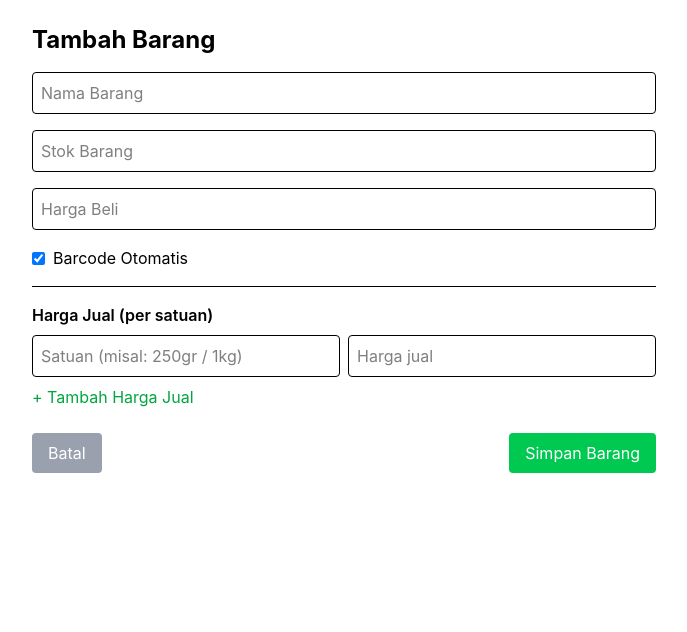
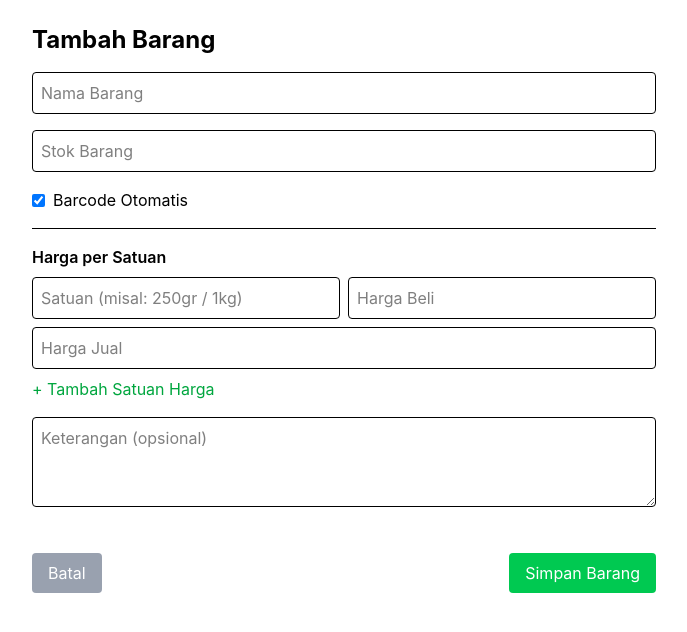
Before and after one commit to 481n4y4/warungkula, a React (Vite) app: page /tambah-barang in a window 1280 px wide. Shown: the top 632 px of the page, without its empty margins (296-983 px from the left). Built offline with nearby package versions, Linux system fonts and the light colour scheme.

Commit message:
✨ feat(ui): add the purchase price

```diff
--- a/src/pages/Dashboard.jsx
+++ b/src/pages/Dashboard.jsx
@@ -6,7 +6,7 @@ export default function Dashboard() {
 
   return (
     <div className="min-h-screen bg-gray-50">
-
+      <Navbar/>
 
 
       {/* Konten Dashboard */}
--- a/src/pages/TambahBarang.jsx
+++ b/src/pages/TambahBarang.jsx
@@ -7,13 +7,13 @@ export default function TambahBarang() {
   const [formData, setFormData] = useState({
     name: "",
     stock: "",
-    purchasePrice: "",
     barcode: "",
+    note: "",
   });
 
   const [autoBarcode, setAutoBarcode] = useState(true);
-  const [sellPrices, setSellPrices] = useState([
-    { unit: "", price: "" },
+  const [prices, setPrices] = useState([
+    { unit: "", purchasePrice: "", sellPrice: "" },
   ]);
 
   const handleChange = (e) => {
@@ -23,20 +23,20 @@ export default function TambahBarang() {
     });
   };
 
-  const handleSellChange = (index, field, value) => {
-    const updated = [...sellPrices];
+  const handlePriceChange = (index, field, value) => {
+    const updated = [...prices];
     updated[index][field] = value;
-    setSellPrices(updated);
+    setPrices(updated);
   };
 
-  const handleAddSellPrice = () => {
-    setSellPrices([...sellPrices, { unit: "", price: "" }]);
+  const handleAddPrice = () => {
+    setPrices([...prices, { unit: "", purchasePrice: "", sellPrice: "" }]);
   };
 
-  const handleRemoveSellPrice = (index) => {
-    const updated = [...sellPrices];
+  const handleRemovePrice = (index) => {
+    const updated = [...prices];
     updated.splice(index, 1);
-    setSellPrices(updated);
+    setPrices(updated);
   };
 
   const generateBarcode = () => {
@@ -49,9 +49,11 @@ export default function TambahBarang() {
     const newItem = {
       name: formData.name,
       stock: parseInt(formData.stock),
-      purchasePrice: parseInt(formData.purchasePrice),
+      note: formData.note,
       barcode: autoBarcode ? generateBarcode() : formData.barcode,
-      sellPrices: sellPrices.filter((sp) => sp.unit && sp.price),
+      prices: prices.filter(
+        (p) => p.unit && p.purchasePrice && p.sellPrice
+      ),
     };
 
     await addItem(newItem);
@@ -80,15 +82,6 @@ export default function TambahBarang() {
           className="w-full p-2 border rounded"
         />
 
-        <input
-          name="purchasePrice"
-          type="number"
-          value={formData.purchasePrice}
-          onChange={handleChange}
-          placeholder="Harga Beli"
-          className="w-full p-2 border rounded"
-        />
-
         {/* Barcode */}
         <div className="flex items-center gap-2">
           <input
@@ -109,30 +102,41 @@ export default function TambahBarang() {
           />
         )}
 
-        {/* Harga jual */}
+        {/* Daftar harga per satuan */}
         <div className="border-t pt-4">
-          <h2 className="font-semibold mb-2">Harga Jual (per satuan)</h2>
+          <h2 className="font-semibold mb-2">Harga per Satuan</h2>
 
-          {sellPrices.map((sp, i) => (
-            <div key={i} className="flex gap-2 mb-2">
+          {prices.map((p, i) => (
+            <div key={i} className="flex gap-2 mb-2 flex-wrap">
               <input
                 type="text"
-                value={sp.unit}
-                onChange={(e) => handleSellChange(i, "unit", e.target.value)}
+                value={p.unit}
+                onChange={(e) => handlePriceChange(i, "unit", e.target.value)}
                 placeholder="Satuan (misal: 250gr / 1kg)"
-                className="w-1/2 p-2 border rounded"
+                className="flex-1 p-2 border rounded"
               />
               <input
                 type="number"
-                value={sp.price}
-                onChange={(e) => handleSellChange(i, "price", e.target.value)}
-                placeholder="Harga jual"
-                className="w-1/2 p-2 border rounded"
+                value={p.purchasePrice}
+                onChange={(e) =>
+                  handlePriceChange(i, "purchasePrice", e.target.value)
+                }
+                placeholder="Harga Beli"
+                className="flex-1 p-2 border rounded"
+              />
+              <input
+                type="number"
+                value={p.sellPrice}
+                onChange={(e) =>
+                  handlePriceChange(i, "sellPrice", e.target.value)
+                }
+                placeholder="Harga Jual"
+                className="flex-1 p-2 border rounded"
               />
               {i > 0 && (
                 <button
                   type="button"
-                  onClick={() => handleRemoveSellPrice(i)}
+                  onClick={() => handleRemovePrice(i)}
                   className="text-red-500 font-bold"
                 >
                   ×
@@ -143,13 +147,24 @@ export default function TambahBarang() {
 
           <button
             type="button"
-            onClick={handleAddSellPrice}
+            onClick={handleAddPrice}
             className="text-green-600 hover:underline"
           >
-            + Tambah Harga Jual
+            + Tambah Satuan Harga
           </button>
         </div>
 
+        {/* Kolom keterangan */}
+        <textarea
+          name="note"
+          value={formData.note}
+          onChange={handleChange}
+          placeholder="Keterangan (opsional)"
+          className="w-full p-2 border rounded"
+          rows={3}
+        />
+
+        {/* Tombol aksi */}
         <div className="flex justify-between mt-6">
           <button
             type="button"
--- a/src/services/inventoriService.js
+++ b/src/services/inventoriService.js
@@ -9,7 +9,7 @@ import {
   getDoc,
 } from "firebase/firestore";
 
-const COLLECTION_NAME = "inventory";
+const COLLECTION_NAME = "inventori";
 
 export const addItem = async (item) => {
   try {
```
Also changed, not shown: src/pages/Inventori.jsx (+9 -2 lines).
